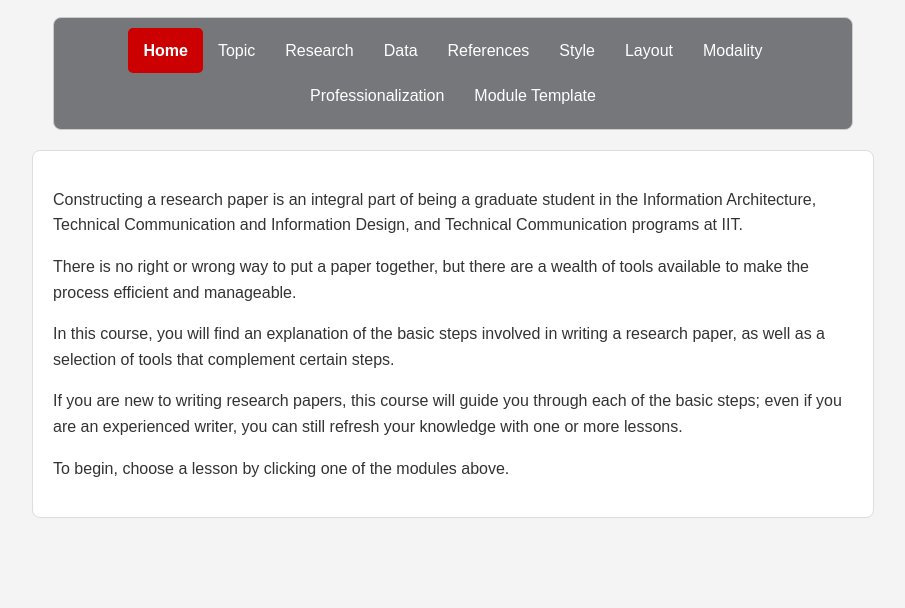
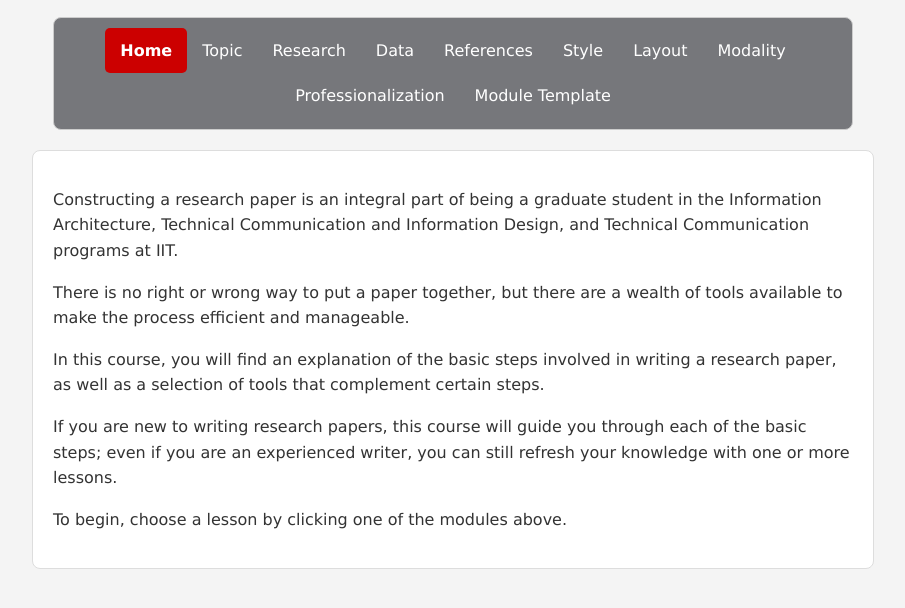
Before and after one commit to VaughnZamudio/Project-1-Sustainable-Info-Structure, a plain HTML site: page index.html in a window 1280 px wide. Shown: the part 96-704 px from the top of the page, without its empty margins (187-1092 px from the left). Drawn offline with Linux system fonts and the light colour scheme.

Commit message:
Change font-family to include Verdana

```diff
--- a/style.css
+++ b/style.css
@@ -1,5 +1,5 @@
 body {
-    font-family: Arial, "Helvetica Neue", Helvetica, sans-serif;
+    font-family: Verdana, Arial, "Helvetica Neue", Helvetica, sans-serif;
     line-height: 1.6;
     margin: 0;
     padding: 20px;
```
